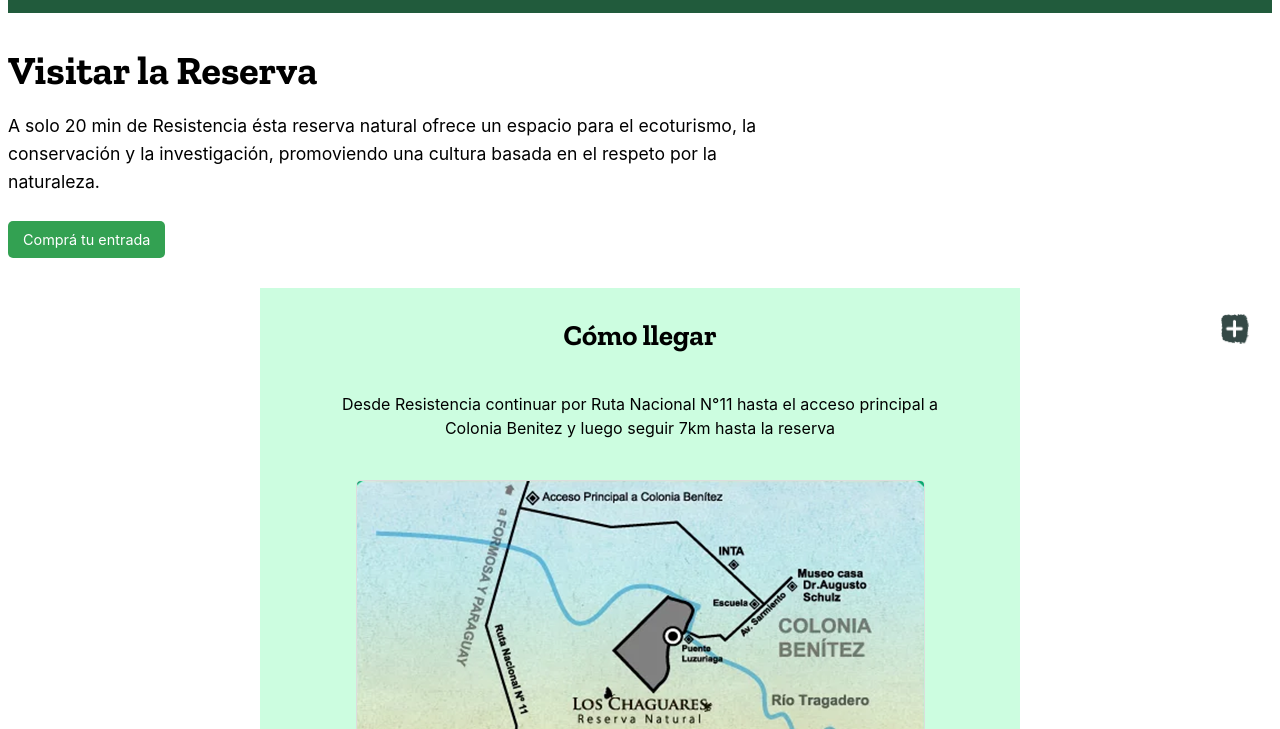
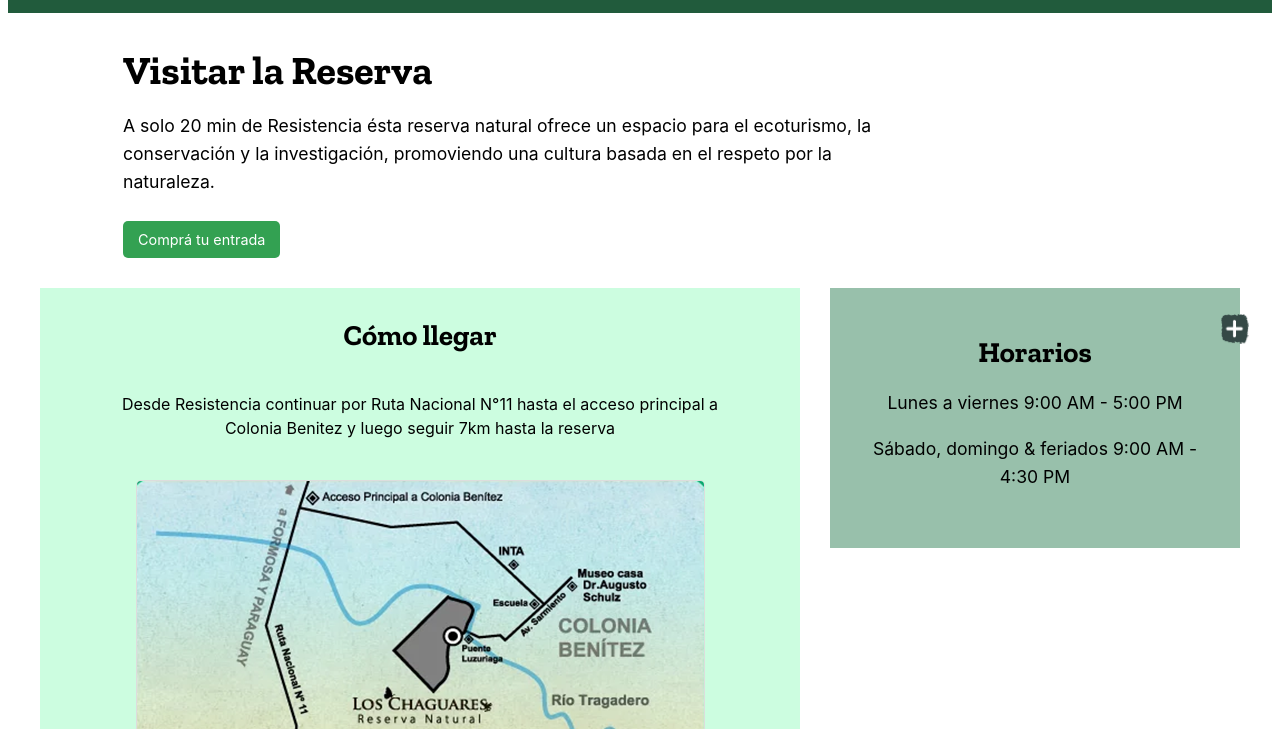
Before and after one commit to Compu3Unla/los-chaguares-reserva-2025-1, a plain HTML site: page planeatuvisita.html in a window 1280 px wide. Shown: the part 71-800 px from the top of the page. Drawn offline with nearby package versions, Linux system fonts and the light colour scheme.

Commit message:
Update estilos.css

```diff
--- a/estilos.css
+++ b/estilos.css
@@ -555,6 +555,7 @@ main.quehacer-act h1 {
 
 .reservas {
     max-width: 800px;
+    margin: 40px auto 20px auto;
     text-align: center;
     padding: 0 20px;
 }
@@ -567,6 +568,7 @@ main.quehacer-act h1 {
     padding: 10px 15px;
     text-decoration: none;
     border-radius: 5px;
+    margin-left: 115px;
     font-size: 0.9em;
     text-align: center;
     align-self: flex-start;
@@ -575,6 +577,7 @@ main.quehacer-act h1 {
 
 #reservas h1 {
     font-size: 2.5em;
+    margin-left:115px;
     color: black;
     margin-bottom: 15px;
 }
@@ -583,6 +586,7 @@ main.quehacer-act h1 {
     font-family: 'Inter', sans-serif;
     font-size: 1.1em;
     line-height: 1.6;
+    margin-left: 115px;
     margin-bottom: 25px;
     max-width: 760px;
 }
@@ -592,7 +596,7 @@ main.quehacer-act h1 {
     display: flex;
     justify-content: center;
     gap: 30px;
-    max-width: 1000px;
+    max-width: 1200px;
     margin: 30px auto;
     padding: 0 20px;
     flex-wrap: wrap;
```
